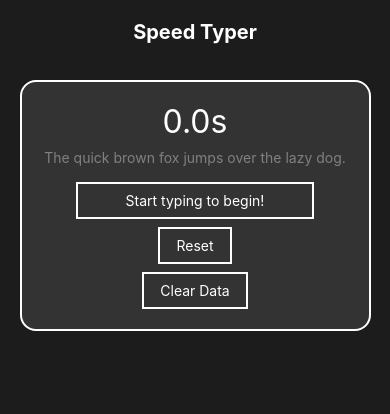
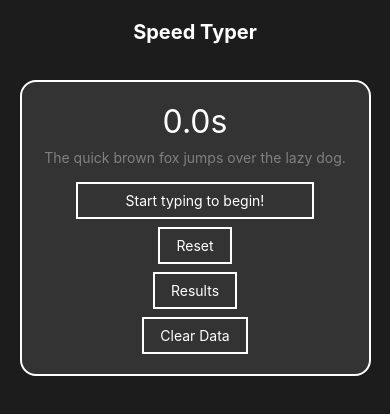
Before and after one commit to mcohen2000/speed-typer, a React Native app: screen / in a window 390 px wide. Shown: the top 414 px of the page. Built offline with nearby package versions, Linux system fonts and the light colour scheme.

Commit message:
Results: Updated to Modal

```diff
--- a/App.js
+++ b/App.js
@@ -1,6 +1,6 @@
 import { StatusBar } from 'expo-status-bar';
 import { useState, useEffect } from 'react';
-import { StyleSheet, Text, View, SafeAreaView, TextInput, KeyboardAvoidingView, TouchableOpacity } from 'react-native';
+import { StyleSheet, Text, View, SafeAreaView, TextInput, KeyboardAvoidingView, TouchableOpacity, Modal, ScrollView } from 'react-native';
 import AsyncStorage from '@react-native-async-storage/async-storage';
 
 export default function App() {
@@ -12,6 +12,7 @@ export default function App() {
   const [isActive, setIsActive] = useState(false);
   const [isDone, setIsDone] = useState(false);
   const [results, setResults] = useState([]);
+  const [showResults, setShowResults] = useState(false);
   function handleStart(newText){
     if(!isActive && !isDone){
       setStartTime(Date.now());
@@ -79,6 +80,7 @@ export default function App() {
       if(isDone===true){
         storeData({key: `${currentTest}`, created: finishTime, time: timer.toFixed(1) });
         setResults((prev) => [...prev, {created: finishTime, time: `${timer.toFixed(1)}`}])
+        setShowResults(true);
         handleReset();
       };
       clearInterval(interval);
@@ -128,15 +130,29 @@ export default function App() {
           <Text style={styles.resetText}>Reset</Text>
         </TouchableOpacity>
         <TouchableOpacity
+            style={styles.resultsButton}
+            onPress={() => setShowResults(true)}
+        >
+          <Text style={styles.resetText}>Results</Text>
+        </TouchableOpacity>
+        <TouchableOpacity
             style={styles.clearButton}
             onPress={() => clearData({key: `${currentTest}`})}
         >
           <Text style={styles.clearText}>Clear Data</Text>
         </TouchableOpacity>
       </View>
-      {results.length > 0 ?
+      <Modal
+        visible= {showResults}
+        onRequestClose={() => setShowResults(false)}
+        animationType='slide'
+      >
           <View style={styles.prevResults}>
+            <View style={styles.modalHeader}>
               <Text style={styles.sectionHeader}>Results</Text>
+            </View>
+            <ScrollView style={styles.resultsScroll}>
+              <View style={styles.resultsScrollWrapper}>
                 {results.map((item, index) => {
                   let date = new Date(item.created);
                   let currentDate = new Date(Date.now());
@@ -153,7 +169,19 @@ export default function App() {
                   </View>
                   )})}
               </View>
-      : <></>}
+
+            </ScrollView>
+            <View style={styles.closeButtonWrapper}>
+              <TouchableOpacity style={styles.closeButton}
+                onPress={() => setShowResults(false)}
+              >
+                <Text style={styles.closeButtonText}>&#10005;</Text>
+              </TouchableOpacity>
+            </View>
+          </View>
+        </Modal>
+      {/* {showResults === true ?
+          : <View style={styles.hiddenResults}></View>} */}
       <StatusBar style="light"/>
     </SafeAreaView>
   );
@@ -161,10 +189,12 @@ export default function App() {
 
 const styles = StyleSheet.create({
   container: {
+    height: '100%',
     flex: 1,
     backgroundColor: '#1c1c1c',
     alignItems: 'center',
     justifyContent: 'start',
+    overflow: 'hidden',
   },
   title: {
     fontSize: 20,
@@ -195,22 +225,80 @@ const styles = StyleSheet.create({
   },
   currentResults: {},
   sectionHeader: {
+    width: '100%',
+    // backgroundColor: 'red',
+    paddingTop: 32,
     color: 'white',
+    textAlign: 'center',
     fontSize: 24,
-    paddingVertical: 16,
+    paddingBottom: 24,
+    // borderColor: 'none',
+    borderTopWidth: 0,
+    borderLeftWidth: 0,
+    borderRightWidth: 0,
+    borderBottomWidth: 2,
+    borderColor: 'white',
   },
-  prevResults: {
-    // flex: 1,
+  hiddenResults: {
+    position: 'absolute',
+    top: '100%',
+    left: 0,
     borderRadius: 16,
     overflow: 'hidden',
     borderColor: 'white',
     borderWidth: 2,
     justifyContent: 'start',
     alignItems: 'center',
-    width: '90%',
-    margin: 16,
+    width: '100%',
+    height: '100%',
+    // margin: 16,
     // padding: 20,
-    backgroundColor: 'rgba(255,255, 255, 0.1)',
+    backgroundColor: 'rgba(56, 56, 56, 1)',
+  },
+  modalHeader: {
+
+    width: '100%',
+    borderBottomColor: 'white',
+    borderBottomWidth: 2,
+  },
+  closeButtonWrapper: {
+    justifyContent: 'center',
+    alignItems: 'center',
+    width: '100%',
+    borderTopColor: 'white',
+    borderTopWidth: 2,
+  },
+  closeButton: {
+    justifyContent: 'center',
+    alignItems: 'center',
+    width: 40,
+    height: 40,
+    borderWidth: 2,
+    borderColor: 'white',
+    borderRadius: '100%',
+    marginVertical: 16,
+  },
+  closeButtonText: {
+    fontSize: 24,
+    textAlign: 'center',
+    color: 'white',
+  },
+  prevResults: {
+    overflow: 'hidden',
+    justifyContent: 'start',
+    alignItems: 'center',
+    width: '100%',
+    height: '100%',
+    backgroundColor: '#1c1c1c',
+  },
+  resultsScroll: {
+    backgroundColor: 'rgba(56, 56, 56, 1)',
+    overflow: 'hidden',
+    width: '100%',
+    // height: '50%',
+  },
+  resultsScrollWrapper: {
+    flexDirection: 'column-reverse'
   },
   resultWrapper: {
     flexDirection: 'row',
@@ -228,7 +316,6 @@ const styles = StyleSheet.create({
     justifyContent: 'space-between',
     alignItems: 'center',
     width: '100%',
-    // backgroundColor: 'red',
 
   },
   prevResultDate: {
@@ -256,7 +343,7 @@ const styles = StyleSheet.create({
     borderWidth: 2
   },
   resetButton: {
-    marginVertical: 8,
+    marginTop: 8,
     textAlign: 'center',
     color: 'white',
     paddingHorizontal: 16,
@@ -267,6 +354,15 @@ const styles = StyleSheet.create({
   resetText: {
     color: 'white',
     textAlign: 'center',
+  },
+  resultsButton: {
+    marginVertical: 8,
+    textAlign: 'center',
+    color: 'white',
+    paddingHorizontal: 16,
+    paddingVertical: 8,
+    borderColor: 'white',
+    borderWidth: 2
   },
   clearButton: {
     textAlign: 'center',
```
Lines whose indentation alone changed are shown as unchanged.
